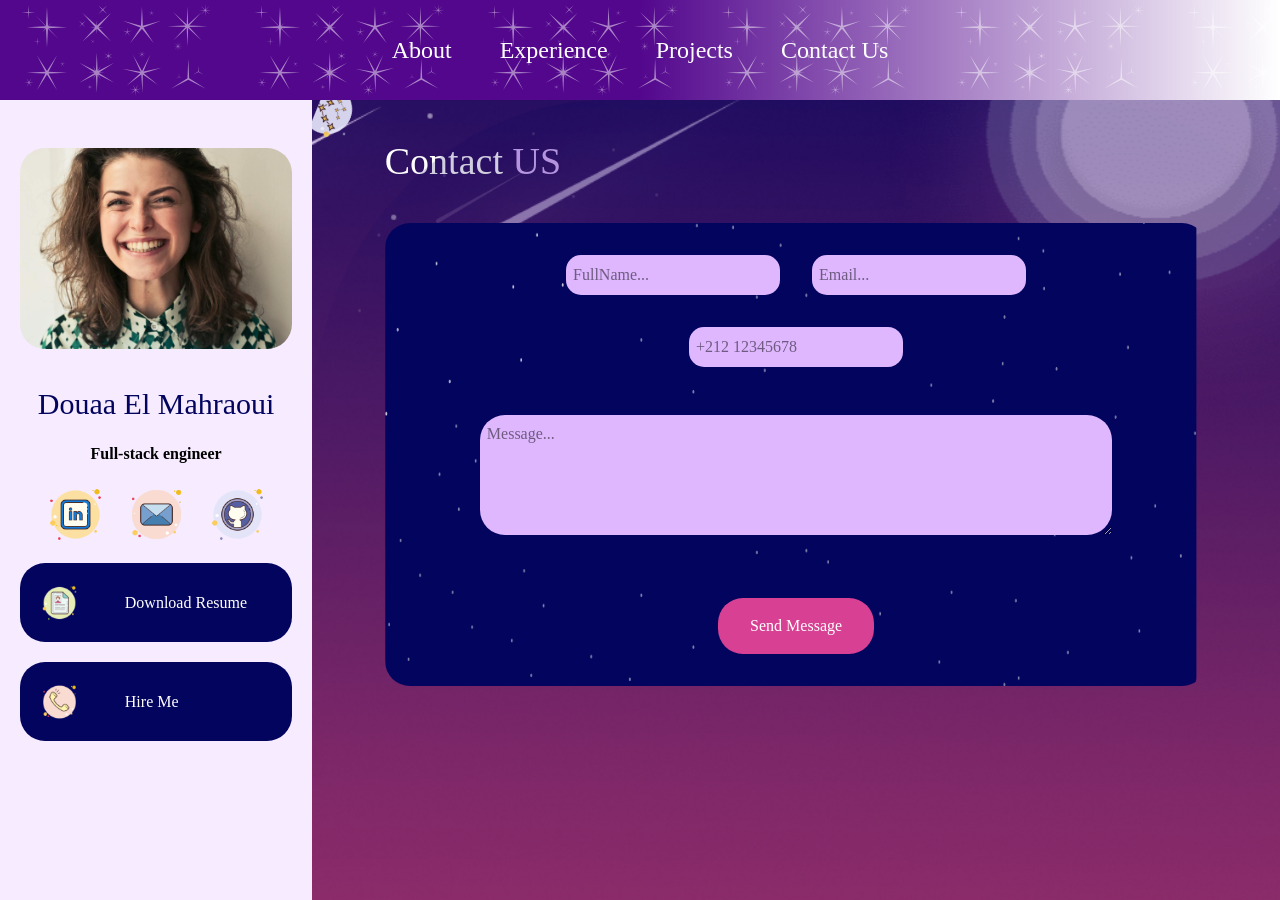
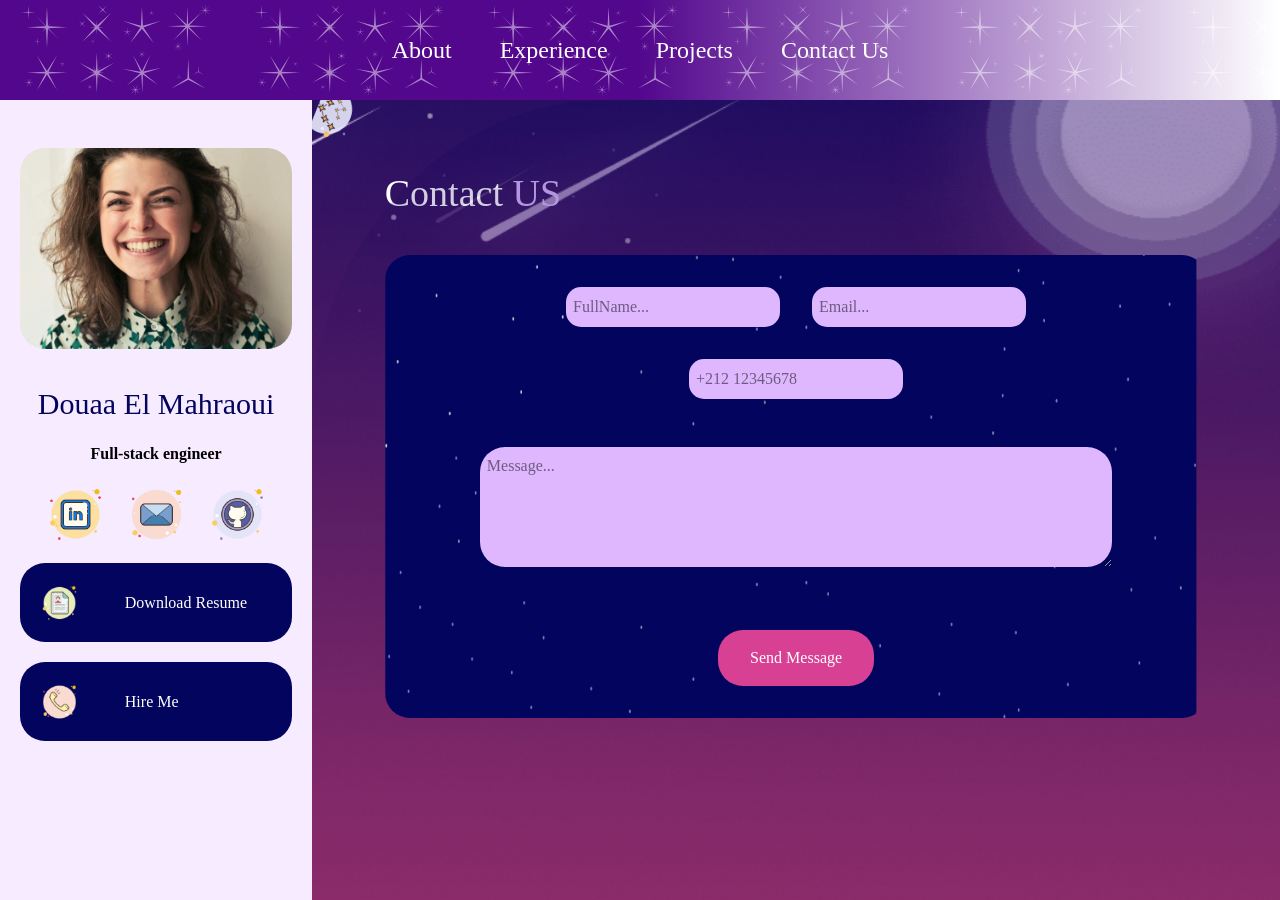
Before and after one commit to DouaaAl/Portfolio, a Next.js app: page / in a window 1280 px wide. Both pictures are taken after a click on the item "Contact Us". Shown: the top 900 px of the page. Built offline with nearby package versions, Linux system fonts and the light colour scheme.

Commit message:
add padding

```diff
--- a/src/app/components/Skills.tsx
+++ /dev/null
@@ -1,10 +0,0 @@
-import React from 'react'
-import "../styles/skills.css"
-
-const Skills = () => {
-  return (
-    <div>Skills</div>
-  )
-}
-
-export default Skills
--- a/src/app/styles/contact.module.css
+++ b/src/app/styles/contact.module.css
@@ -6,7 +6,7 @@ section.contact_us{
     flex-direction: column;
     width: 85%;
     margin: 0 auto;
-    padding: 0rem 0;
+    padding: 2rem 0;
     padding-bottom: 5rem;
 }
 
```
